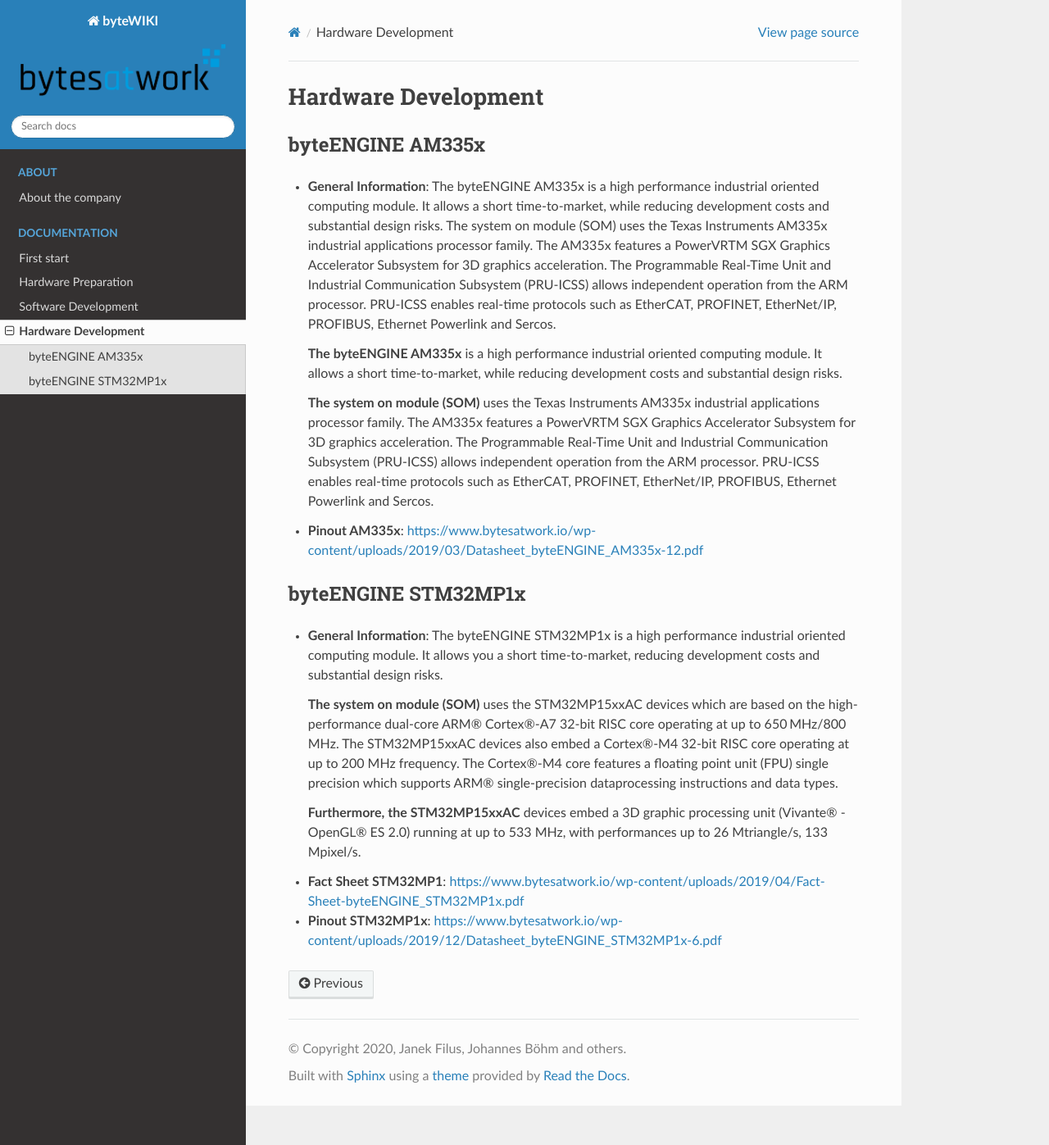
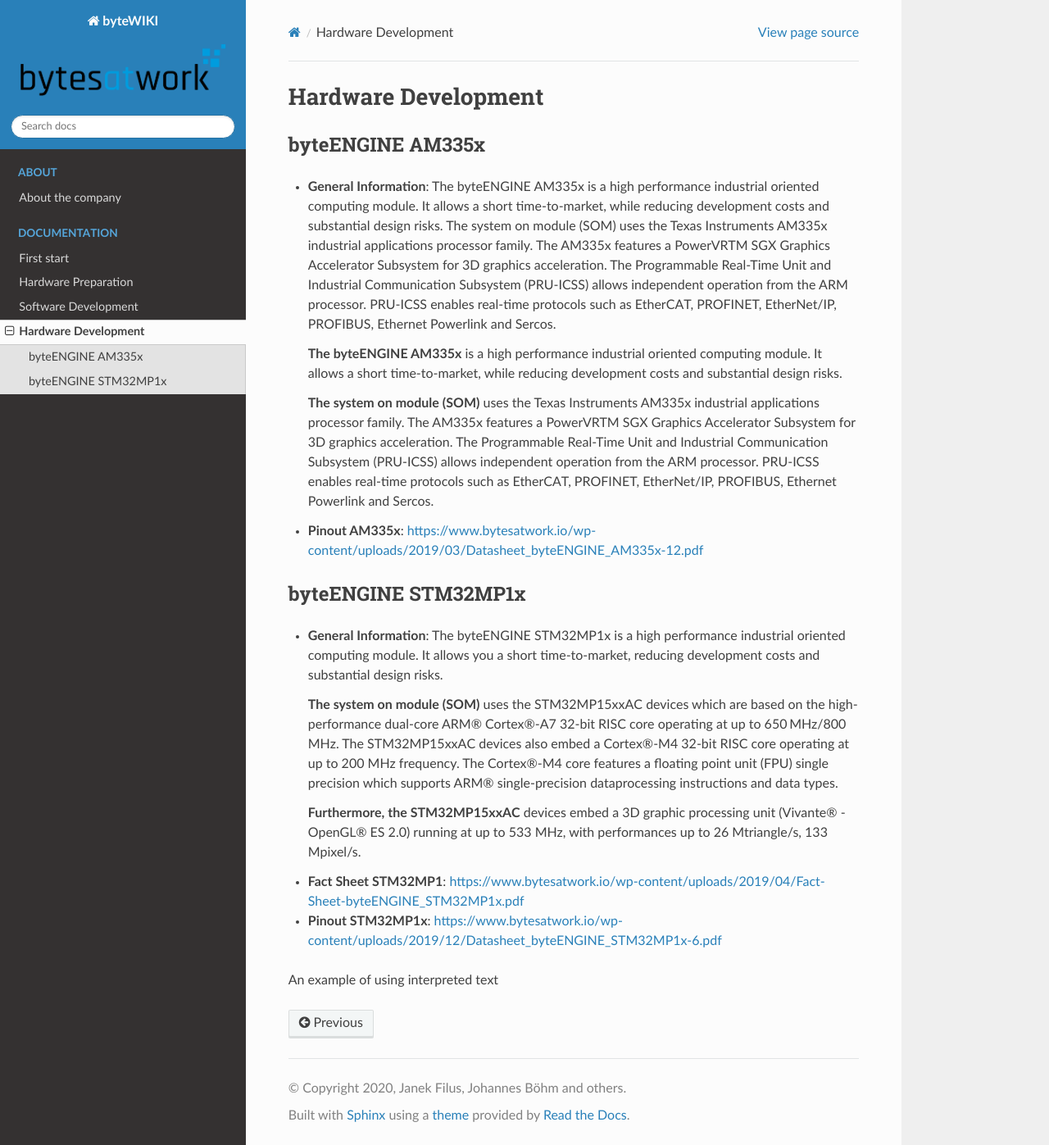
Before and after one commit to jfilus/byteWIKI, a Sphinx documentation site: the page built from docs/source/hardwaredevelopment.rst, in a window 1280 px wide and 1397 px high. Shown: the whole window at 82% size. Built offline with Sphinx 7.4.7 and the Read the Docs theme 2.0.0, drawn with Linux system fonts in a browser that asks for light colours.

Commit message:
Update hardwaredevelopment.rst

```diff
--- a/docs/source/hardwaredevelopment.rst
+++ b/docs/source/hardwaredevelopment.rst
@@ -56,3 +56,7 @@
 -  **Fact Sheet STM32MP1**: https://www.bytesatwork.io/wp-content/uploads/2019/04/Fact-Sheet-byteENGINE_STM32MP1x.pdf
 
 -  **Pinout STM32MP1x**: https://www.bytesatwork.io/wp-content/uploads/2019/12/Datasheet_byteENGINE_STM32MP1x-6.pdf
+
+.. role:: red
+
+An example of using :red:`interpreted text`
```
